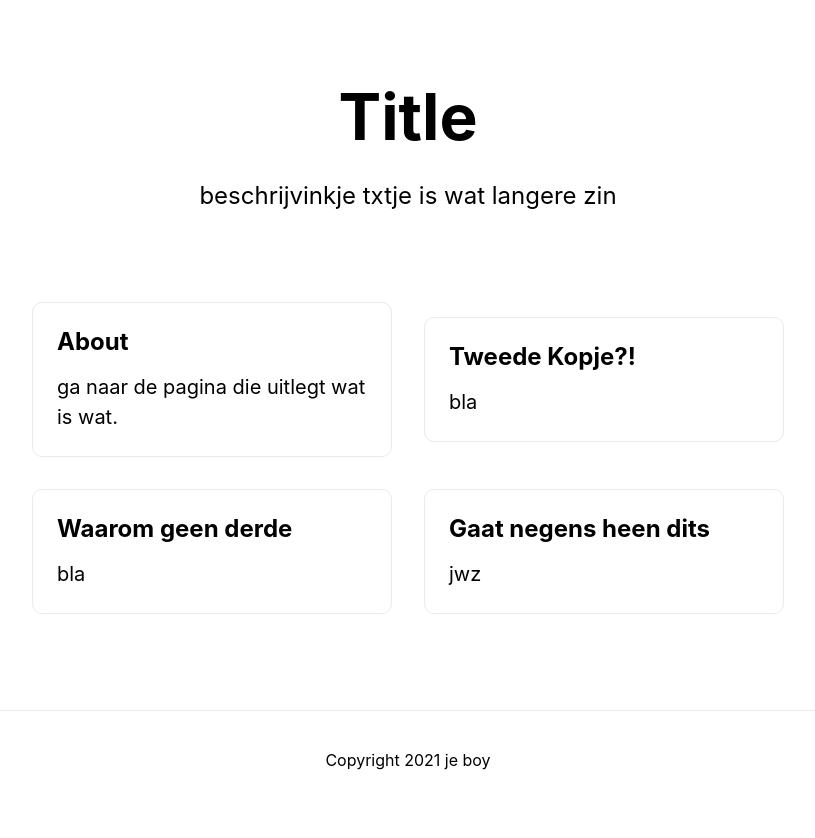
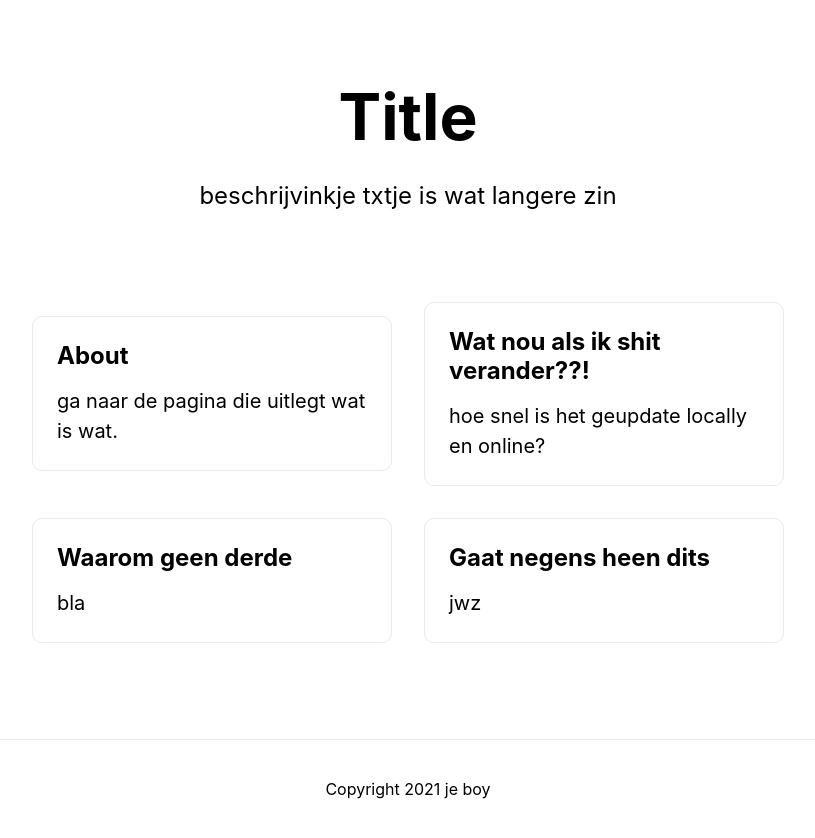
Before and after one commit to VPlayingAround/2021-05-VincFirstNextVercel, a Next.js app: page / in a window 1280 px wide. Shown: the whole page, without its empty margins (232-1047 px from the left). Before the commit the page ends 810 px from the top, so only its background shows below. Built offline with nearby package versions, Linux system fonts and the light colour scheme.

Commit message:
hoe snel auto update?

```diff
--- a/pages/index.js
+++ b/pages/index.js
@@ -23,8 +23,8 @@ export default function Home() {
           </a>
 
           <a href="/" className={styles.card}>
-            <h3>Tweede Kopje?!</h3>
-            <p>bla</p>
+            <h3>Wat nou als ik shit verander??!</h3>
+            <p>hoe snel is het geupdate locally en online?</p>
           </a>
 
           <a href="/" className={styles.card}>
```
